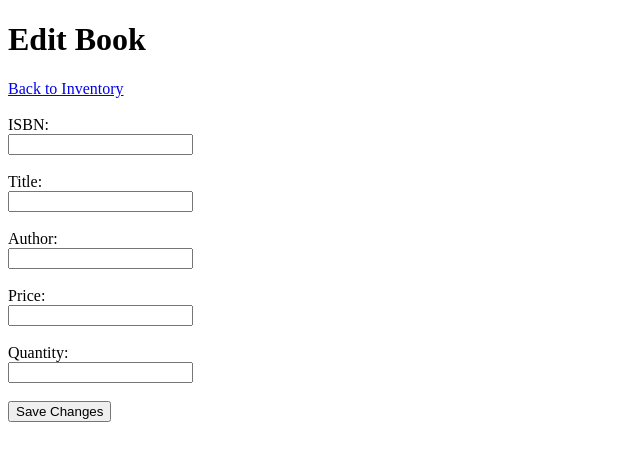
After one commit to jospina07/noble-bookstore, a Flask app: template templates/edit_book.html in a window 1280 px wide. The commit adds this page. Shown: the top 461 px of the page, without its empty margins (0-640 px from the left). Run offline with Flask 3, Linux system fonts and the light colour scheme; the template is opened without the code that fills it, so the values that code supplies are empty.

Commit message:
Added edit book details feature

```diff
--- /dev/null
+++ b/templates/edit_book.html
@@ -0,0 +1,33 @@
+<!DOCTYPE html>
+<html lang="en">
+<head>
+    <meta charset="UTF-8">
+    <meta name="viewport" content="width=device-width, initial-scale=1.0">
+    <title>Edit Book</title>
+</head>
+<body>
+    <h1>Edit Book</h1>
+
+    <a href="/books">Back to Inventory</a>
+    <br><br>
+
+    <form method="POST">
+        <label>ISBN:</label><br>
+        <input type="text" name="isbn" value="{{ book.isbn }}" required><br><br>
+
+        <label>Title:</label><br>
+        <input type="text" name="title" value="{{ book.title }}" required><br><br>
+
+        <label>Author:</label><br>
+        <input type="text" name="author" value="{{ book.author }}" required><br><br>
+
+        <label>Price:</label><br>
+        <input type="number" step="0.01" name="price" value="{{ book.price }}" required><br><br>
+
+        <label>Quantity:</label><br>
+        <input type="number" name="quantity" value="{{ book.quantity }}" required><br><br>
+
+        <button type="submit">Save Changes</button>
+    </form>
+</body>
+</html>
--- a/templates/inventory.html
+++ b/templates/inventory.html
@@ -26,6 +26,7 @@
         <th>Author</th>
         <th>Price</th>
         <th>Quantity</th>
+        <th>Edit</th>
         <th>Update Quantity</th>
     </tr>
 
@@ -38,6 +39,9 @@
         <td>${{ "%.2f"|format(book.price) }}</td>
         <td>{{ book.quantity }}</td>
         <td>
+            <a href="/books/edit/{{ book.id }}">Edit</a>
+        </td>
+        <td>
             <form method="POST" action="/books/update/{{ book.id }}">
                 <input type="number" name="quantity" required>
                 <button type="submit">Update</button>
```
Also changed, not shown: routes/book_routes.py (+37 -1 lines).
